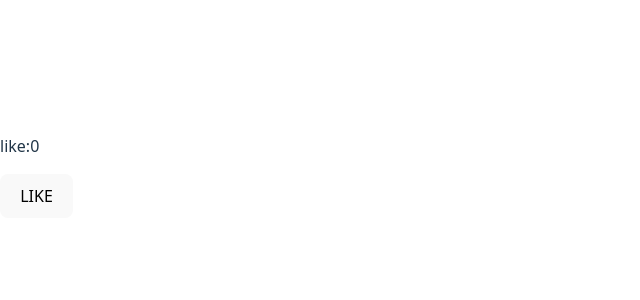
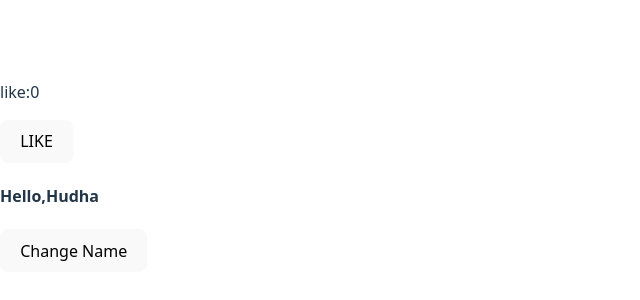
Before and after one commit to Hudha8590/vitemyapp, a React (Vite) app: page / in a window 1280 px wide. Shown: the part 232-532 px from the top of the page, without its empty margins (0-640 px from the left). Built offline with nearby package versions, Linux system fonts and the light colour scheme.

Commit message:
useString

```diff
--- a/src/App.jsx
+++ b/src/App.jsx
@@ -1,9 +1,13 @@
 import Usestate from "./useStatetask"
+import Usestatestring from "./usestatestring"
 function App() {
 
 
   return (
+    <>
     <Usestate/>
+    <Usestatestring/>
+    </>
   );
 }
 
--- /dev/null
+++ b/src/usestatestring.jsx
@@ -0,0 +1,12 @@
+import React,{useState} from "react";
+function greeting(){
+    const [name,setName]=useState("Hudha");
+    const pro=()=>{setName("React Developer")}
+    return (
+        <div>
+            <h4>Hello,{name}</h4>
+            <button onClick={pro}>Change Name</button>
+        </div>
+    )
+}
+export default greeting
```
